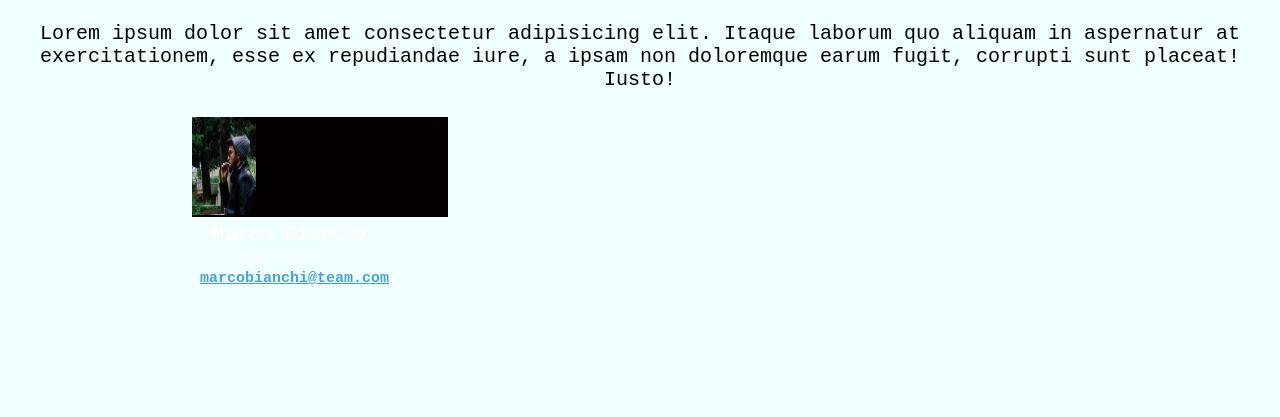
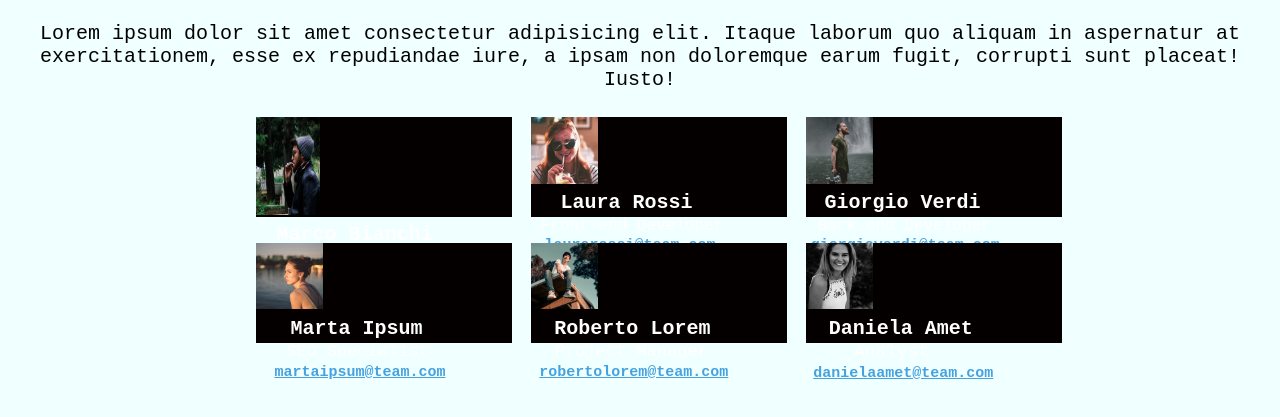
Before and after one commit to MartinaAmbrosini/html-css-float-cards, a plain HTML site: page index.html in a window 1280 px wide. Shown: the part 61-478 px from the top of the page. Drawn offline with Linux system fonts and the light colour scheme.

Commit message:
fine esercizio

```diff
--- a/css/style.css
+++ b/css/style.css
@@ -9,7 +9,7 @@
     font-size: 20px;
 }
 
-body{
+body {
     background-color: azure;
 }
 
@@ -39,10 +39,10 @@ p {
     background-color: rgb(5, 0, 0);
     height: 100px;
     margin-top: 2%;
-    margin-left: 15%;
+    margin-left: 20%;
 }
 
-img {
+#male1 {
     width: 25%;
     height: 98.5%;
     float: left;
@@ -65,7 +65,7 @@ h4 {
     font-weight: lighter;
 }
 
-a {
+#mail1 {
     float: right;
     font-size: 15px;
     color: rgb(70, 162, 223);
@@ -73,3 +73,167 @@ a {
     margin-top: 1%;
     font-weight: bold;
 }
+
+#female2 {
+    float: left;
+    width: 26%;
+}
+
+#name2 {
+    color: white;
+    float: right;
+    margin-right: 35% ;
+    margin-top: 3%;
+    font-weight: bolder;
+}
+
+#specialist {
+    color: white;
+    font-size: 17px;
+    float: right;
+    margin-right: 32.5% ;
+    margin-top: 1%;
+    font-weight: lighter;
+}
+
+#mail3 {
+    float: right;
+    font-size: 15px;
+    color: rgb(70, 162, 223);
+    margin-right: 26% ;
+    margin-top: 1%;
+    font-weight: bold;
+}
+
+.col1 {
+    float: left;
+    width: 20%;
+    background-color: rgb(5, 0, 0);
+    height: 100px;
+    margin-top: 2%;
+    margin-left: 1.5%;
+}
+
+#female1 {
+    float: left;
+    width: 26%;
+}
+
+#name1 {
+    color: white;
+    float: right;
+    margin-right: 37% ;
+    margin-top: 3%;
+    font-weight: bolder;
+}
+
+#developer {
+    color: white;
+    font-size: 16px;
+    float: right;
+    margin-right: 25% ;
+    margin-top: 1%;
+    font-weight: lighter;
+}
+
+#mail2 {
+    float: right;
+    font-size: 15px;
+    color: rgb(70, 162, 223);
+    margin-right: 28% ;
+    margin-top: 1%;
+    font-weight: bold;
+}
+
+#male2 {
+    float: left;
+    width: 26%;
+}
+
+#name3 {
+    color: white;
+    float: right;
+    margin-right: 30% ;
+    margin-top: 3%;
+    font-weight: bolder;
+}
+
+#manager {
+    color: white;
+    font-size: 17px;
+    float: right;
+    margin-right: 31% ;
+    margin-top: 1%;
+    font-weight: lighter;
+}
+
+#mail4 {
+    float: right;
+    font-size: 15px;
+    color: rgb(70, 162, 223);
+    margin-right: 23% ;
+    margin-top: 1%;
+    font-weight: bold;
+}
+
+#male3 {
+    float: left;
+    width: 26%;
+}
+
+#name4 {
+    color: white;
+    float: right;
+    margin-right: 32% ;
+    margin-top: 3%;
+    font-weight: bolder;
+}
+
+#developer1 {
+    color: white;
+    font-size: 16px;
+    float: right;
+    margin-right: 28% ;
+    margin-top: 1%;
+    font-weight: lighter;
+}
+
+#mail5 {
+    float: right;
+    font-size: 15px;
+    color: rgb(70, 162, 223);
+    margin-right: 24.5% ;
+    margin-top: 1%;
+    font-weight: bold;
+}
+
+#female3 {
+    float: left;
+    width: 26%;
+}
+
+#name5 {
+    color: white;
+    float: right;
+    margin-right: 35% ;
+    margin-top: 3%;
+    font-weight: bolder;
+}
+
+#analyst {
+    color: white;
+    font-size: 18px;
+    float: right;
+    margin-right: 52% ;
+    margin-top: 1%;
+    font-weight: lighter;
+}
+
+#mail6 {
+    float: right;
+    font-size: 15px;
+    color: rgb(70, 162, 223);
+    margin-right: 27% ;
+    margin-top: 1%;
+    font-weight: bold;
+}
--- a/index.html
+++ b/index.html
@@ -19,11 +19,44 @@
         <section>
             <div class="row">
                 <div class="col">
-                    <img src="img/male1.png" alt="">
+                    <img id="male1" src="img/male1.png" alt="">
                     <span id="name">Marco Bianchi</span>
                     <h4>Designer</h4>
-                    <a href="mailto:">marcobianchi@team.com</a>
+                    <a id="mail1" href="mailto:">marcobianchi@team.com</a>
                 </div>
+                <div class="col1">
+                    <img id="female1" src="img/female1.png" alt="">
+                    <span id="name1">Laura Rossi</span>
+                    <h4 id="developer">Front-end Developer</h4>
+                    <a id="mail2" href="mailto:">laurarossi@team.com</a>
+                </div>
+                <div class="col1">
+                    <img id="male3" src="img/male2.png" alt="">
+                    <span id="name4">Giorgio Verdi</span>
+                    <h4 id="developer1">Back-end Developer</h4>
+                    <a id="mail5" href="mailto:">giorgioverdi@team.com</a>
+                </div>
+            </div>
+            <div class="row">
+                <div class="col">
+                    <img id="female2" src="img/female2.png" alt="">
+                    <span id="name2">Marta Ipsum</span>
+                    <h4 id="specialist">SEO Specialist</h4>
+                    <a id="mail3" href="mailto:">martaipsum@team.com</a>
+                </div>
+                <div class="col1">
+                    <img id="male2" src="img/male3.png" alt="">
+                    <span id="name3">Roberto Lorem</span>
+                    <h4 id="manager">Project Manager</h4>
+                    <a id="mail4" href="mailto:">robertolorem@team.com</a>
+                </div>
+                <div class="col1">
+                    <img id="female3" src="img/female3.png" alt="">
+                    <span id="name5">Daniela Amet</span>
+                    <h4 id="analyst">Analyst</h4>
+                    <a id="mail6" href="mailto:">danielaamet@team.com</a>
+                </div>
+
             </div>
         </section>
     </main>
```
